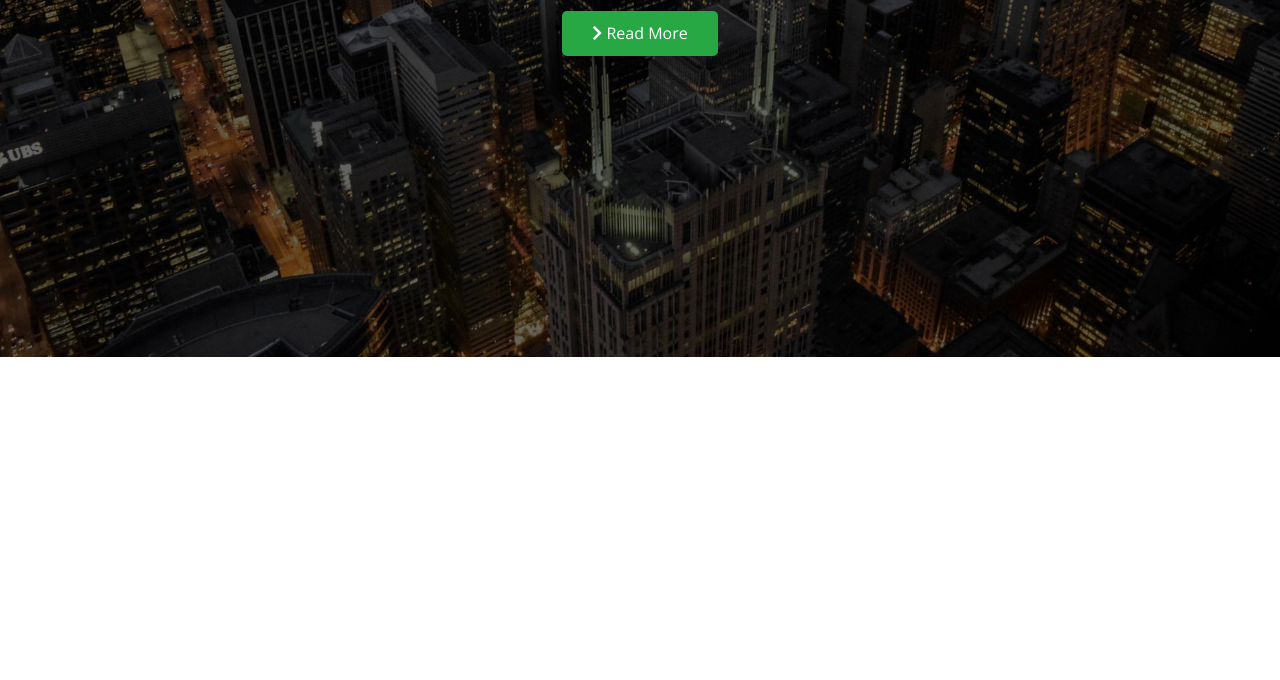
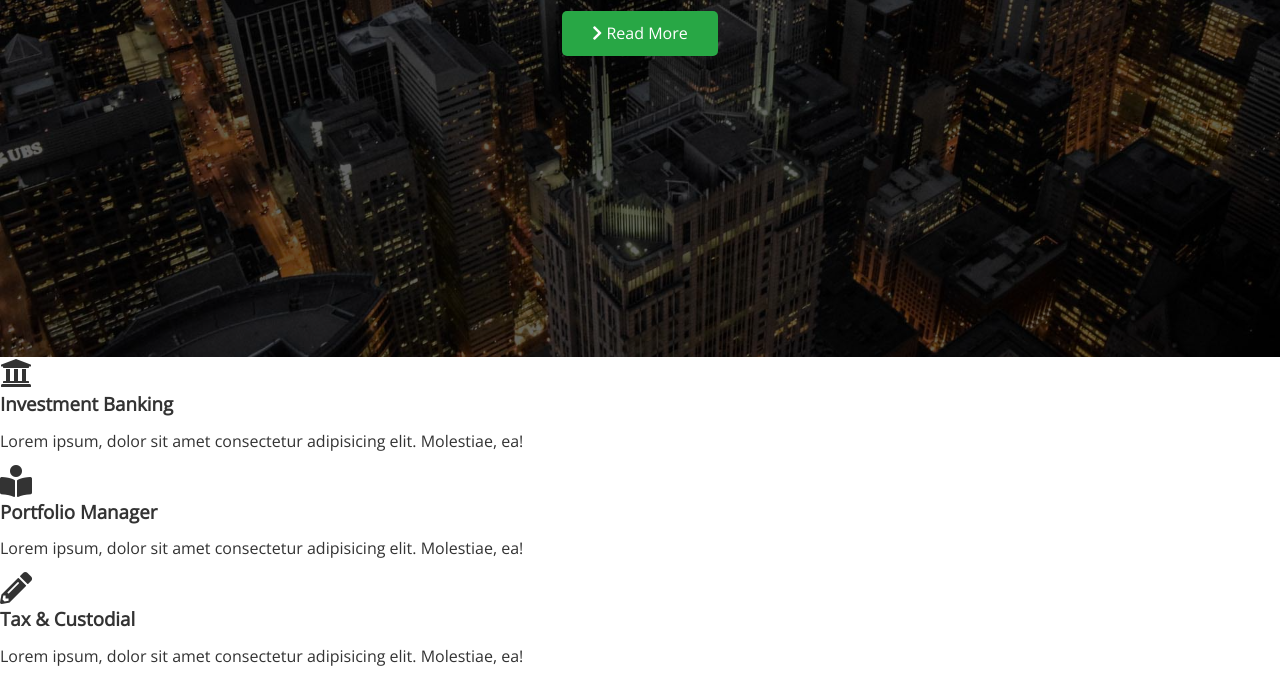
Before and after one commit to CateDunn/Edge-Ledger, a plain HTML site: page index.html in a window 1280 px wide. Shown: the part 443-1123 px from the top of the page. Before the commit the page ends 800 px from the top, so only its background shows below. Drawn offline with nearby package versions, Linux system fonts and the light colour scheme.

Commit message:
UI for about section

```diff
--- a/index.html
+++ b/index.html
@@ -31,5 +31,32 @@
       <a href="#about" class="btn"><i class="fas fa-chevron-right"></i> Read More</a>
     </div>
   </header>
+  <main>
+    <section id="about" class="icons bg-light">
+      <div class="flex-items">
+        <div>
+          <i class="fas fa-university fa-2x"></i>
+          <div>
+            <h3>Investment Banking</h3>
+            <p>Lorem ipsum, dolor sit amet consectetur adipisicing elit. Molestiae, ea!</p>
+          </div>
+        </div>
+        <div>
+          <i class="fas fa-book-reader fa-2x"></i>
+          <div>
+            <h3>Portfolio Manager</h3>
+            <p>Lorem ipsum, dolor sit amet consectetur adipisicing elit. Molestiae, ea!</p>
+          </div>
+        </div>
+        <div>
+          <i class="fas fa-pencil-alt fa-2x"></i>
+          <div>
+            <h3>Tax & Custodial</h3>
+            <p>Lorem ipsum, dolor sit amet consectetur adipisicing elit. Molestiae, ea!</p>
+          </div>
+        </div>
+      </div>
+    </section>
+  </main>
 </body>
 </html>
```
